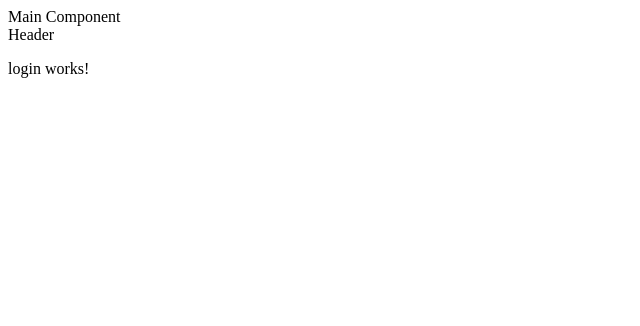
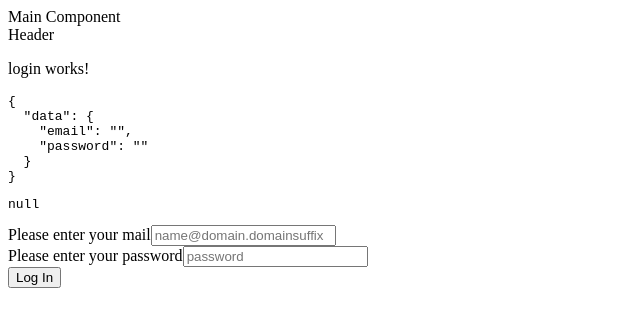
Before and after one commit to A-Cobra/angular, an Angular app: page /grocery-store in a window 1280 px wide. Shown: the top 326 px of the page, without its empty margins (0-640 px from the left). Built offline with nearby package versions, Linux system fonts and the light colour scheme; no server answers.

Commit message:
The Login Component works

```diff
--- a/src/app/grocery/containers/login/login.component.html
+++ b/src/app/grocery/containers/login/login.component.html
@@ -1 +1,32 @@
 <p>login works!</p>
+<pre>{{ loginForm.value | json }}</pre>
+<pre>{{ loginForm.errors | json }}</pre>
+<form (ngSubmit)="onFormSubmit()" [formGroup]="loginForm">
+  <div class="form-group" formGroupName="data">
+    <div class="form-control">
+      <label for="email">Please enter your mail</label>
+      <input
+        id="email"
+        type="text"
+        formControlName="email"
+        placeholder="name@domain.domainsuffix" />
+      <div class="error" *ngIf="getControl('data.email').touched">
+        <p *ngIf="getControl('data.email').hasError('required')">
+          This field is required
+        </p>
+        <p *ngIf="getControl('data.email').hasError('email')">
+          This field requires the following pattern --> name@domain.domainsuffix
+        </p>
+      </div>
+    </div>
+    <div class="form-control">
+      <label for="password">Please enter your password</label>
+      <input
+        id="password"
+        type="password"
+        formControlName="password"
+        placeholder="password" />
+    </div>
+  </div>
+  <button>Log In</button>
+</form>
--- a/src/app/grocery/containers/login/login.component.ts
+++ b/src/app/grocery/containers/login/login.component.ts
@@ -1,6 +1,12 @@
 import { Component, OnInit } from '@angular/core';
 import { LoginToken } from 'src/app/models/login-token.type';
 import { LoginService } from '../../services/login.service';
+import {
+  FormGroup,
+  FormControl,
+  Validators,
+  AbstractControl,
+} from '@angular/forms';
 
 @Component({
   selector: 'app-login',
@@ -14,12 +20,39 @@ export class LoginComponent {
       password: 'Trainee$2',
     },
   };
-  // constructor() {
-  constructor(private loginService: LoginService) {
-    this.loginService
-      .checkLogin(this.loginToken)
-      .subscribe((loginResponse: boolean) => {
-        console.log(loginResponse);
-      });
+  loginForm = new FormGroup({
+    data: new FormGroup({
+      email: new FormControl('', {
+        nonNullable: true,
+        validators: [Validators.required, Validators.email],
+      }),
+      password: new FormControl('', {
+        nonNullable: true,
+        validators: [Validators.required],
+      }),
+    }),
+  });
+
+  constructor(private loginService: LoginService) {}
+
+  onFormSubmit(): void {
+    console.log('Submitting form');
+    if (this.loginForm.valid) {
+      console.log('Valid Form');
+      console.log(this.loginForm.value);
+      this.loginService
+        .checkLogin(this.loginForm.value as LoginToken)
+        .subscribe({
+          next: loginSuccess => {
+            console.log(loginSuccess ? 'Logged In' : 'Log in failure');
+          },
+        });
+    } else {
+      alert('Please enter a valid email and password');
+    }
+  }
+
+  getControl(controlName: string): AbstractControl {
+    return this.loginForm.get(controlName) as AbstractControl;
   }
 }
--- a/src/app/grocery/grocery.module.ts
+++ b/src/app/grocery/grocery.module.ts
@@ -3,10 +3,11 @@ import { CommonModule } from '@angular/common';
 
 import { GroceryRoutingModule } from './grocery-routing.module';
 import { LoginComponent } from './containers/login/login.component';
+import { ReactiveFormsModule } from '@angular/forms';
 
 @NgModule({
   declarations: [LoginComponent],
-  imports: [CommonModule, GroceryRoutingModule],
+  imports: [CommonModule, GroceryRoutingModule, ReactiveFormsModule],
   providers: [],
 })
 export class GroceryModule {}
```
